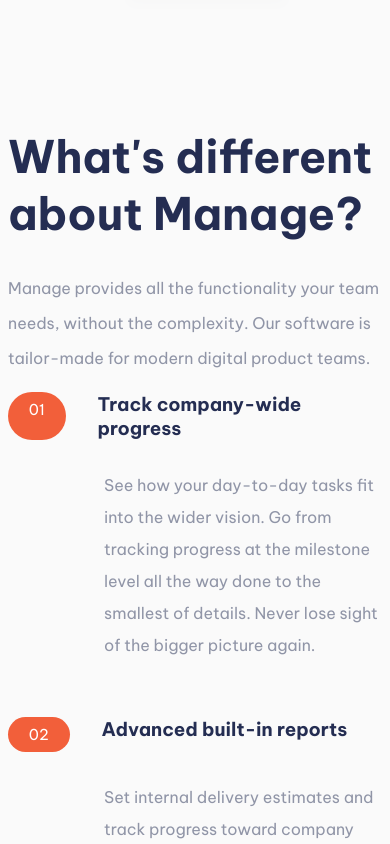
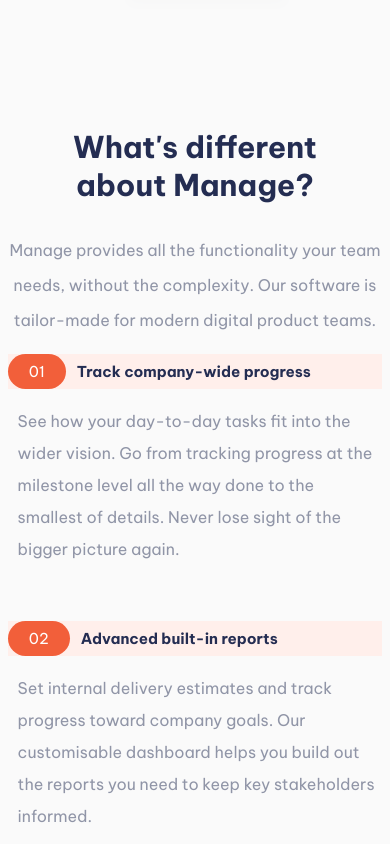
Before and after one commit to sara2lbadry/manage-landing-page, a React (Vite) app: page / in a window 390 px wide. Shown: the part 1160-2004 px from the top of the page. Built offline with nearby package versions, Linux system fonts and the light colour scheme.

Commit message:
home styling responsive

```diff
--- a/src/components/home/home.css
+++ b/src/components/home/home.css
@@ -23,6 +23,7 @@
   margin-bottom: 1.8rem;
   color: var(--color-primary-blue);
   display: flex;
+  align-items: center;
   gap: 2rem;
 }
 .list_title span {
@@ -32,9 +33,35 @@
   padding: 0.5rem 1.3rem;
   border-radius: 2.8rem;
   color: white;
+  display: flex;
+  align-items: center;
 }
 .number_list li p {
   margin-left: 6rem;
   max-width: 42ch;
   line-height: 2rem;
 }
+
+@media (max-width: 50em) {
+  .home_desc {
+    text-align: center;
+  }
+  .home_title {
+    font-size: var(--fz-700);
+    margin: 0 1.2rem;
+  }
+
+  .list_title {
+    gap: 0;
+    font-size: var(--fz-500);
+    background-color: var(--color-neutral-pale);
+    margin-bottom: 1rem;
+  }
+  .list_title span {
+    margin-right: 0.7rem;
+  }
+
+  .number_list li p {
+    margin-left: 0.6rem;
+  }
+}
```
